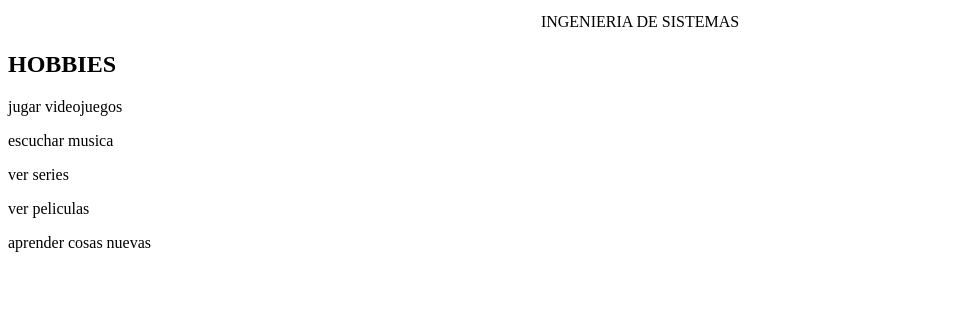
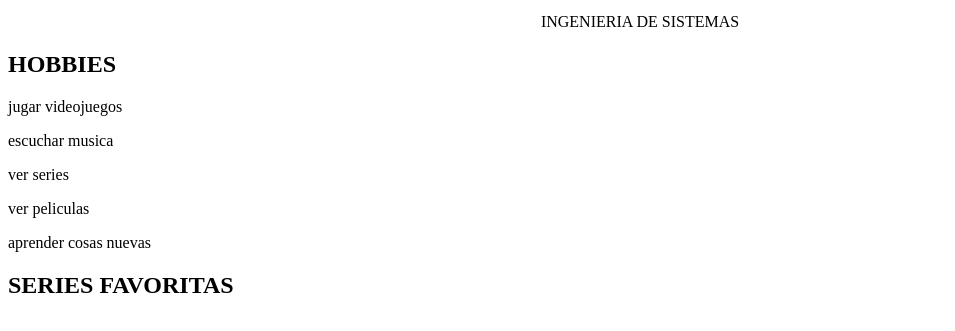
Before and after one commit to Echamorro229/Taller_en_casa1, a plain HTML site: page index.html in a window 1280 px wide. Shown: the part 101-432 px from the top of the page, without its empty margins (0-955 px from the left). Drawn offline with Linux system fonts and the light colour scheme.

Commit message:
agregue el titulo de las series favoritas

```diff
--- a/index.html
+++ b/index.html
@@ -19,6 +19,10 @@
     <p>aprender cosas nuevas</p>
 
 
+    <h2>SERIES FAVORITAS</h2>
+
+
+
 
 </body>
 </html>
```
